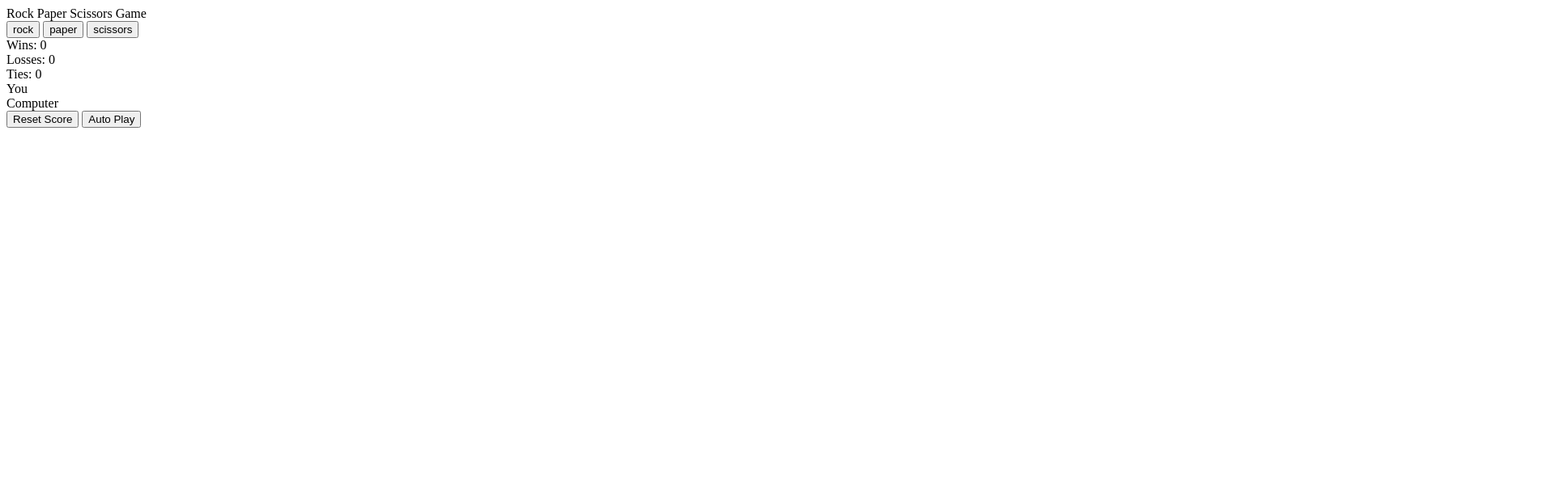
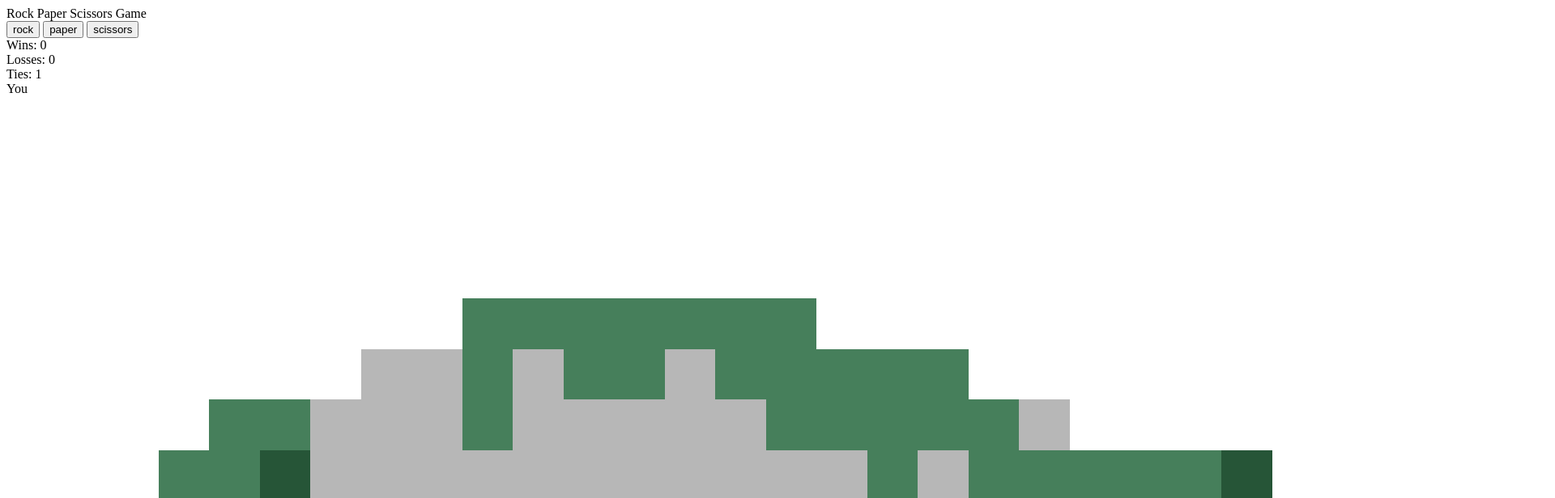
Before and after one commit to tomi-0/rock-paper-scissors-game, a plain HTML site: page index.html in a window 1280 px wide. Both pictures are taken after a click on the button "rock". Shown: the top 616 px of the page at 81% size, 1920 px wide, since content can reach past the window. Drawn offline with Linux system fonts and the light colour scheme.

Commit message:
added updating score and image moves

```diff
--- a/game.js
+++ b/game.js
@@ -29,11 +29,33 @@ function generateComputerMove() {
     }
 }
 
+function renderScore() {
+	const resultElement = document.querySelector('.js-results-container');
+	resultElement.innerHTML = `
+		<div class="win-result">Wins: ${score.wins}</div>
+		<div class="loss-result">Losses: ${score.losses}</div>
+		<div class="tie-result">Ties: ${score.ties}</div>
+	`;
+}
+
 
 function playGame(playerMove) {
     const computerMove = generateComputerMove();
     console.log(computerMove);
 
+		// adds images to webpage for each move played
+		const playerMoveImage = document.querySelector('.js-player-move');
+		const computerMoveImage = document.querySelector('.js-computer-move');
+		playerMoveImage.innerHTML = `
+			You
+			<img class="move-image" src="images/${playerMove}.png">
+		`;
+		computerMoveImage.innerHTML = `
+			Computer
+			<img class="move-image" src="images/${computerMove}.png">
+		`;
+
+		// process moves and displays result
     if (playerMove==='rock') {
         if (computerMove ==='rock') {
             console.log('tie');
@@ -63,7 +85,7 @@ function playGame(playerMove) {
     if (playerMove==='scissors') {
         if (computerMove ==='rock') {
             console.log('lose');
-            score.loses++;
+            score.losses++;
         } else if (computerMove === 'paper') {
             console.log('win');
             score.wins++;
@@ -73,4 +95,7 @@ function playGame(playerMove) {
         }
     }
     console.log(score);
+
+		// re-renders score on webpage
+    renderScore();
 }
--- a/index.html
+++ b/index.html
@@ -15,7 +15,7 @@
 			<button class="paper-button js-paper-button">paper</button>
 			<button class="scissors-button js-scissors-button">scissors</button>
 		</div>
-		<div class="resilts-container">
+		<div class="results-container js-results-container">
 			<div class="win-result">Wins: 0</div>
 			<div class="loss-result">Losses: 0</div>
 			<div class="tie-result">Ties: 0</div>
@@ -24,13 +24,11 @@
 
 	<div class="bottom-section">
 		<div class="moves-container">
-			<div class="move">
+			<div class="move js-player-move">
 				You
-				<img>
 			</div>
-			<div class="move">
+			<div class="move js-computer-move">
 				Computer
-				<img>
 			</div>
 		</div>
 		<div class="buttons-container">
```
